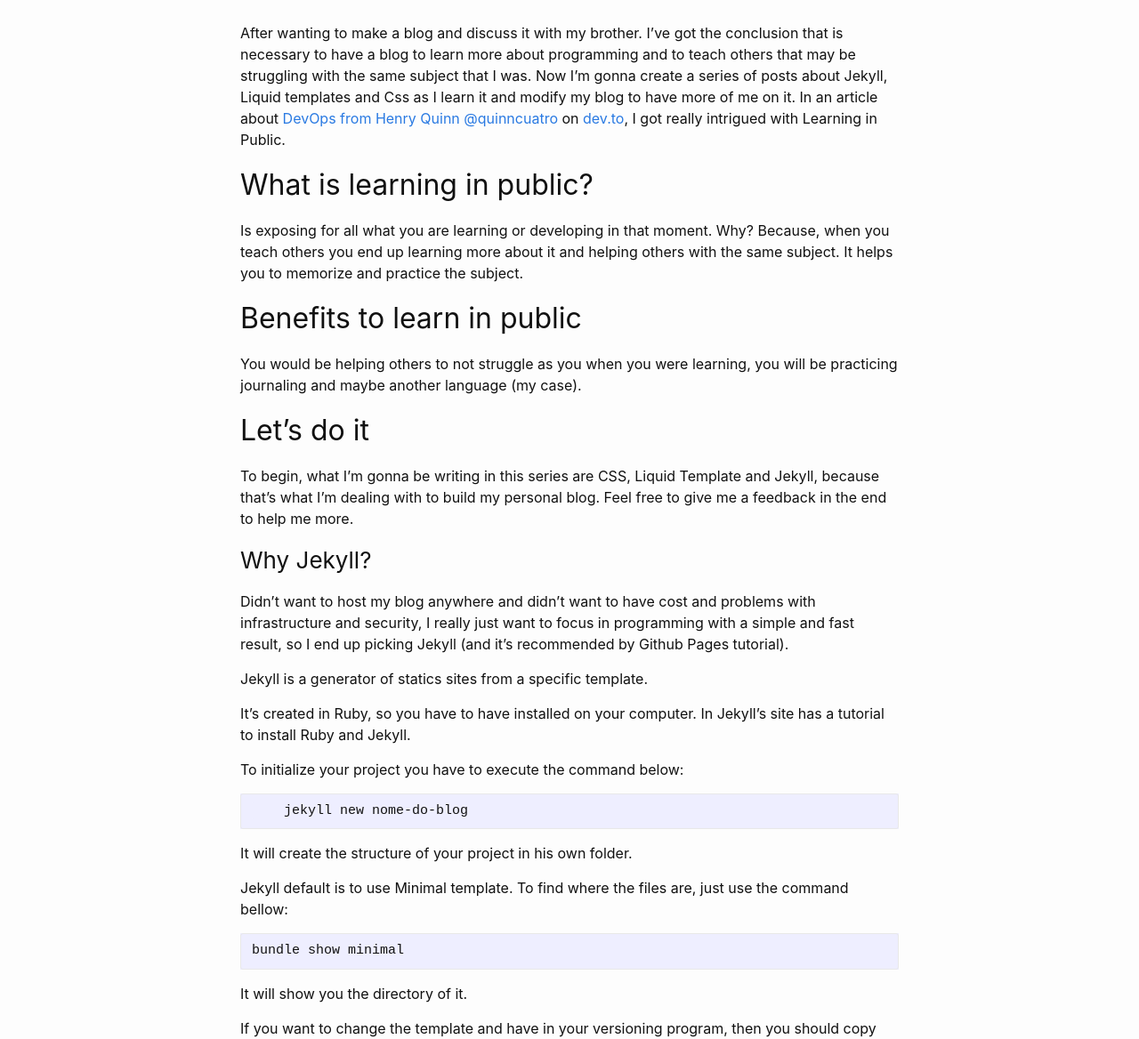
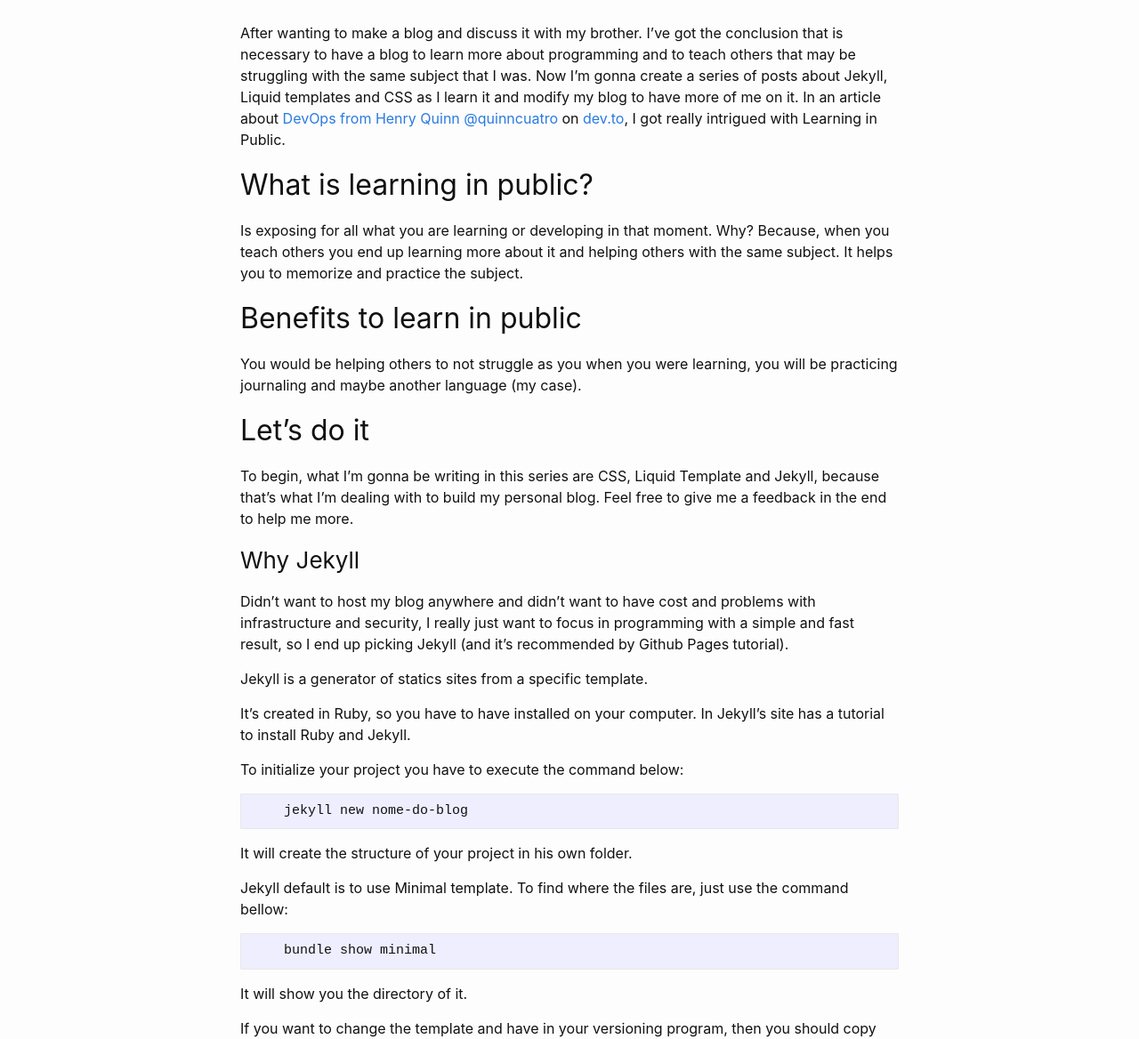
Before and after one commit to luturol/luturol.github.io, a Jekyll site: the page built from _posts/2019-08-04-how-i-made-my-first-blog-with-jekyll.markdown, in a window 1280 px wide. Shown: the part 280-1448 px from the top of the page at 89% size. Built offline with Jekyll 4.4.1, drawn with Linux system fonts in a browser that asks for light colours.

````diff
--- a/_config.yml
+++ b/_config.yml
@@ -21,6 +21,7 @@ baseurl: "" # the subpath of your site, e.g. /blog
 url: "http://luturol.github.io"
 linkedin_username: rafael-ahrons
 github_username:  luturol
+permalink: "/:categories/:title"
 
 # Build settings
 markdown: kramdown
--- a/_posts/2019-08-04-how-i-made-my-first-blog-with-jekyll.markdown
+++ b/_posts/2019-08-04-how-i-made-my-first-blog-with-jekyll.markdown
@@ -6,7 +6,7 @@ categories: jekyll
 ---
 ## Motivation
 
-After wanting to make a blog and discuss it with my brother. I've got the conclusion that is necessary to have a blog to learn more about programming and to teach others that may be struggling with the same subject that I was. Now I'm gonna create a series of posts about Jekyll, Liquid templates and Css as I learn it and modify my blog to have more of me on it. In an article about [DevOps from Henry Quinn @quinncuatro](https://dev.to/quinncuatro/learning-devops-in-public-c26) on [dev.to](http://dev.to), I got really intrigued with Learning in Public.
+After wanting to make a blog and discuss it with my brother. I've got the conclusion that is necessary to have a blog to learn more about programming and to teach others that may be struggling with the same subject that I was. Now I'm gonna create a series of posts about Jekyll, Liquid templates and CSS as I learn it and modify my blog to have more of me on it. In an article about [DevOps from Henry Quinn @quinncuatro](https://dev.to/quinncuatro/learning-devops-in-public-c26) on [dev.to](http://dev.to), I got really intrigued with Learning in Public.
 
 ## What is learning in public?
 
@@ -20,7 +20,7 @@ You would be helping others to not struggle as you when you were learning, you w
 
 To begin, what I'm gonna be writing in this series are CSS, Liquid Template and Jekyll, because that's what I'm dealing with to build my personal blog. Feel free to give me a feedback in the end to help me more.
 
-### Why Jekyll?
+### Why Jekyll
 
 Didn't want to host my blog anywhere and didn't want to have cost and problems with infrastructure and security, I really just want to focus in programming with a simple and fast result, so I end up picking Jekyll (and it's recommended by Github Pages tutorial).
 
@@ -38,7 +38,9 @@ It will create the structure of your project in his own folder.
 
 Jekyll default is to use Minimal template. To find where the files are, just use the command bellow:
 
+```bash
     bundle show minimal
+```
 
 It will show you the directory of it.
 
````
